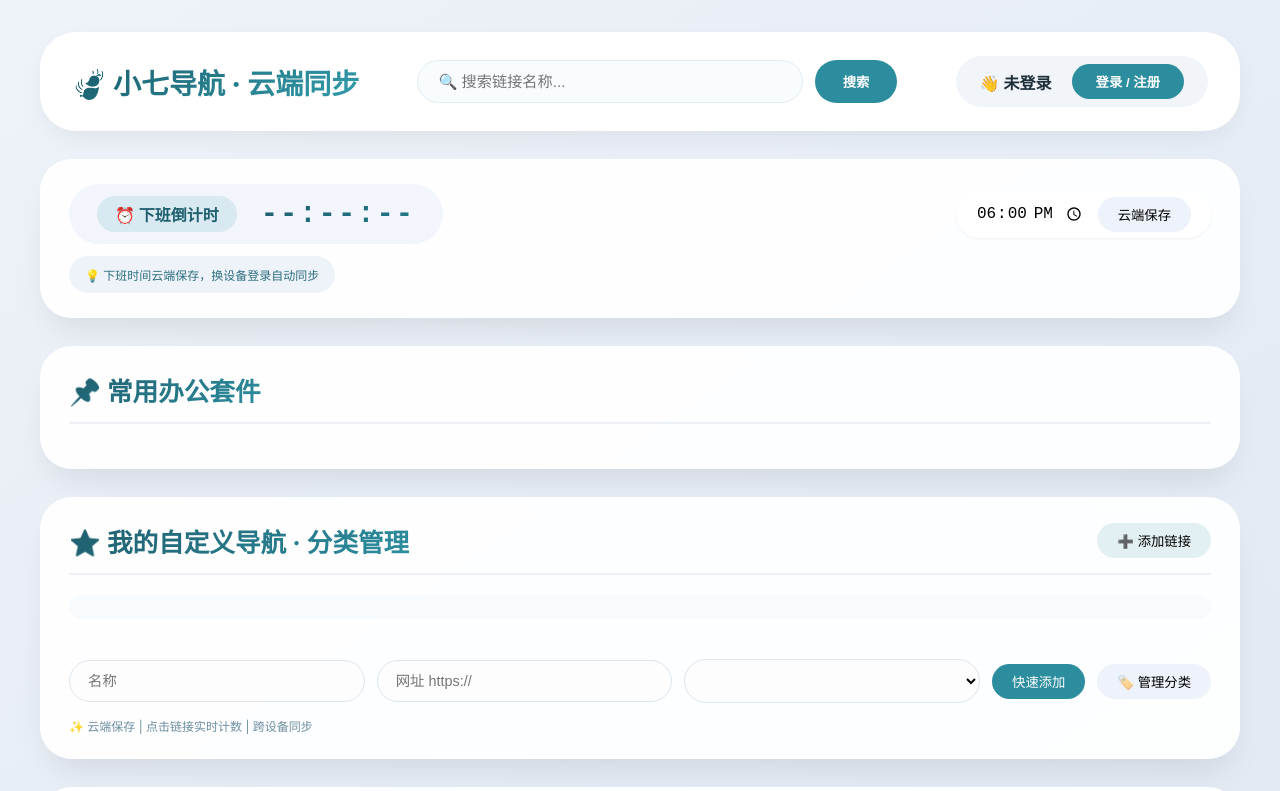
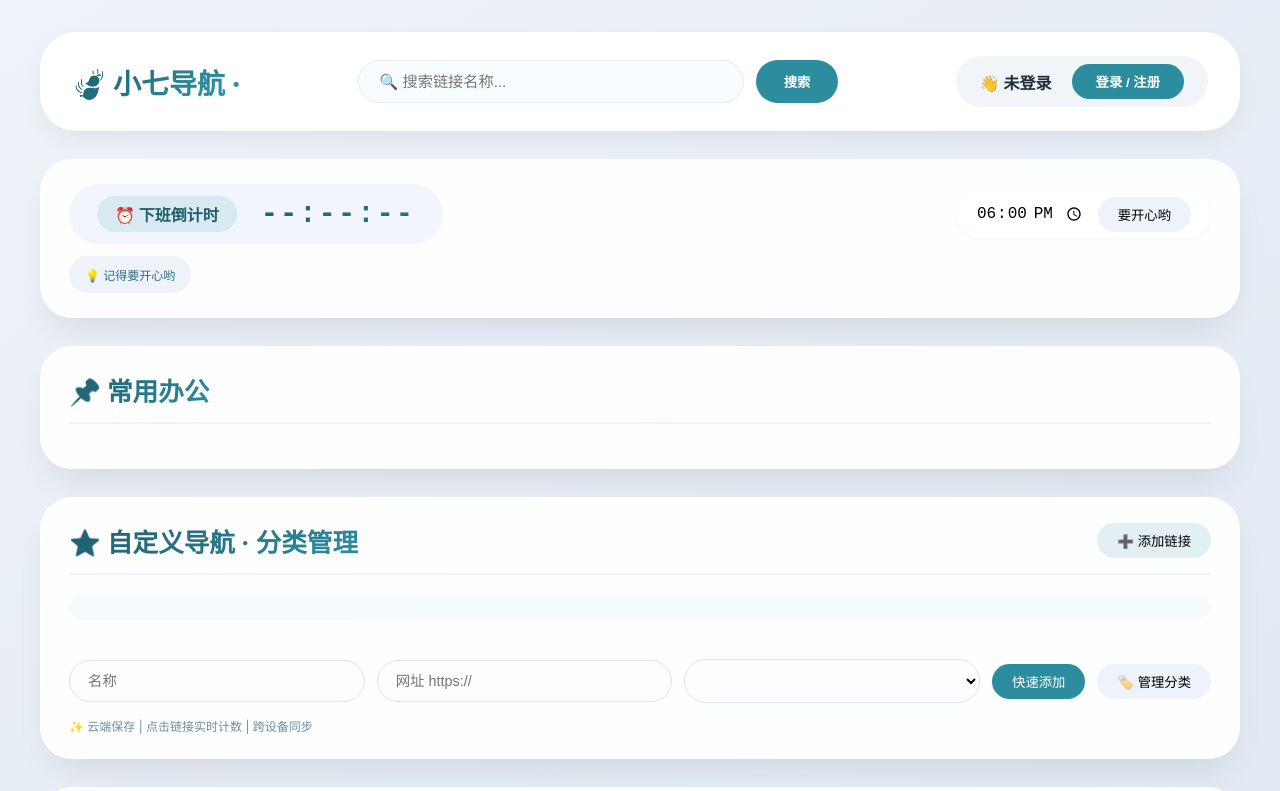
Before and after one commit to yanqi-spec/daohanglaile, a plain HTML site: page index.html in a window 1280 px wide. Shown: the top 791 px of the page. Drawn offline with Linux system fonts and the light colour scheme; a script that the page names is missing.

Commit message:
Add files via upload

```diff
--- a/index.html
+++ b/index.html
@@ -3,7 +3,7 @@
 <head>
     <meta charset="UTF-8">
     <meta name="viewport" content="width=device-width, initial-scale=1.0, viewport-fit=cover">
-    <title>小七导航 · 云端同步 | 跨设备下班时间 + 全部分类</title>
+    <title>小七导航  </title>
     <style>
         * {
             margin: 0;
@@ -591,7 +591,7 @@
 <body>
 <div class="app">
     <div class="hero-area">
-        <div class="logo">🍃 小七导航 · 云端同步</div>
+        <div class="logo">🍃 小七导航 · </div>
         <div class="search-box">
             <input type="text" id="searchInput" placeholder="🔍 搜索链接名称...">
             <button id="searchBtn">搜索</button>
@@ -611,16 +611,16 @@
             </div>
             <div class="time-select">
                 <input type="time" id="offworkTime" value="18:00">
-                <button id="setTimeBtn" class="small-btn">云端保存</button>
+                <button id="setTimeBtn" class="small-btn">要开心哟</button>
             </div>
         </div>
-        <div class="info-tip">💡 下班时间云端保存，换设备登录自动同步</div>
+        <div class="info-tip">💡 记得要开心哟</div>
     </div>
 
-    <!-- 常用办公套件 -->
+    <!-- 常用办公 -->
     <div class="glass-card">
         <div class="card-header">
-            <div class="section-title">📌 常用办公套件</div>
+            <div class="section-title">📌 常用办公</div>
         </div>
         <div id="defaultLinksContainer" class="links-grid"></div>
     </div>
@@ -628,7 +628,7 @@
     <!-- 自定义导航 -->
     <div class="glass-card">
         <div class="card-header">
-            <div class="section-title">⭐ 我的自定义导航 · 分类管理</div>
+            <div class="section-title">⭐ 自定义导航 · 分类管理</div>
             <button id="addCustomBtn" class="small-btn" style="background:#2c8d9e20;">➕ 添加链接</button>
         </div>
         <div class="category-bar" id="categoryBar"></div>
```
